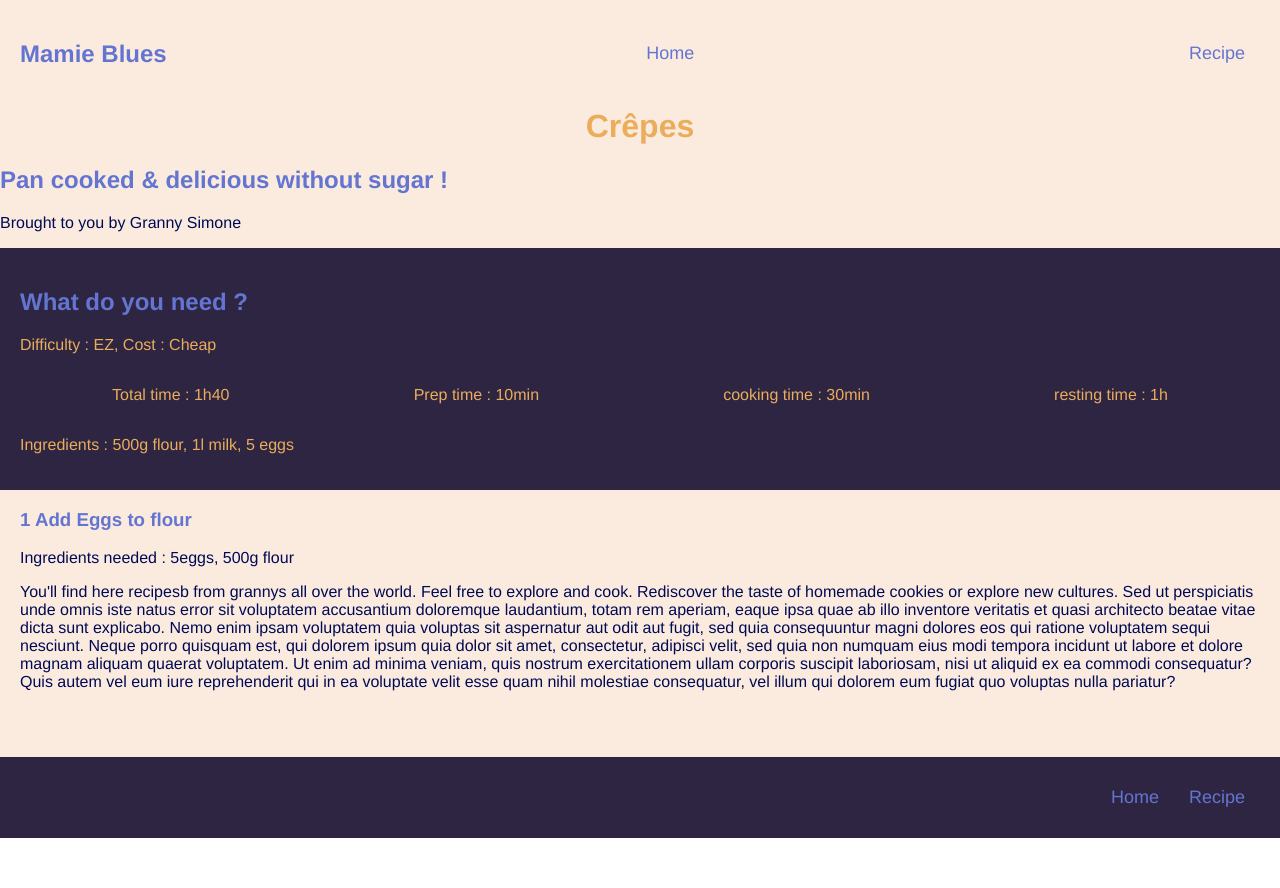
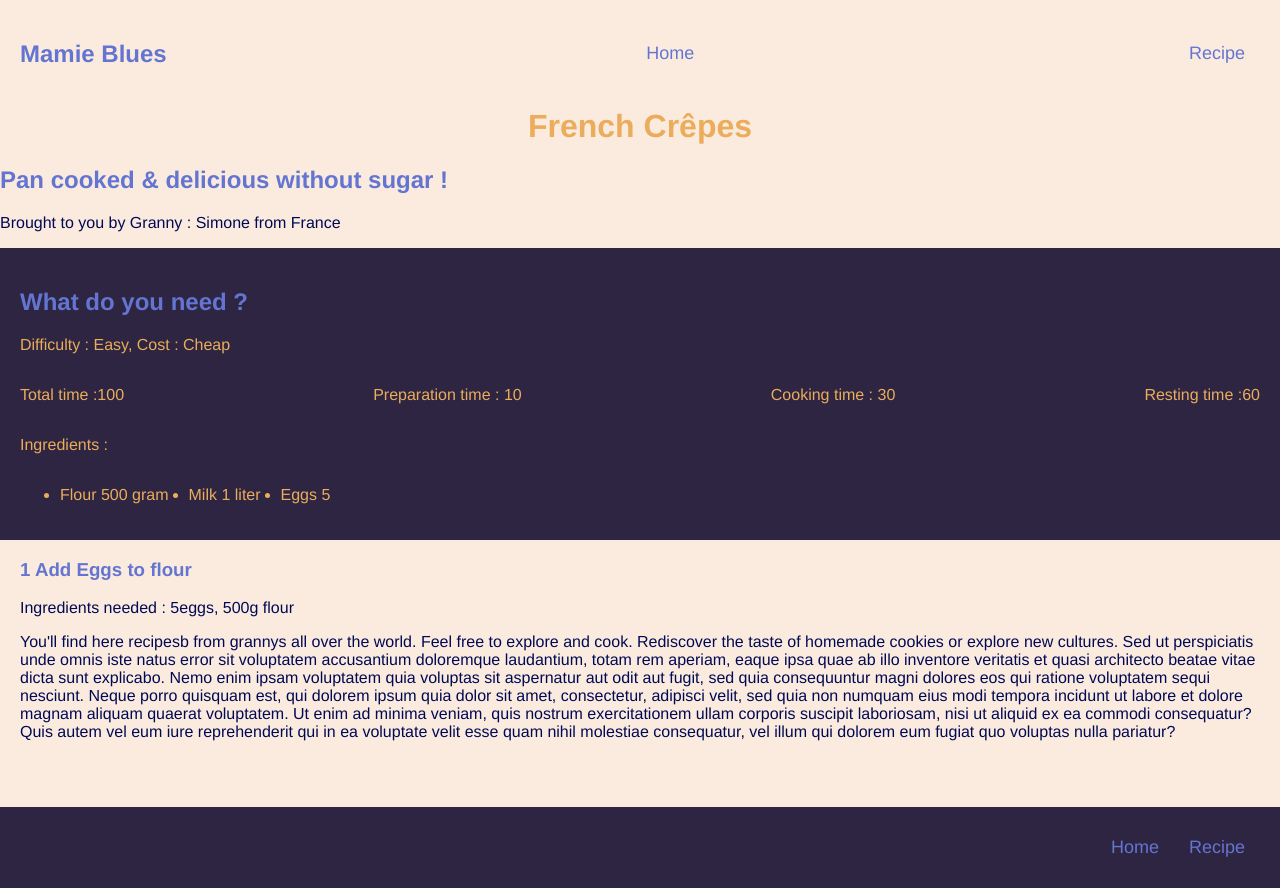
Before and after one commit to Elo-LH/mamie-blues, a React (Create React App) app: page /recipe in a window 1280 px wide. Before the commit the page ends 838 px from the top, so only its background shows below. Built offline with nearby package versions, Linux system fonts and the light colour scheme.

Commit message:
feat: add time and ingredients to recipe

```diff
--- a/src/assets/recipesData.json
+++ b/src/assets/recipes.js
@@ -1,15 +1,15 @@
-{
-    "recipe": {
+export const recipes = [
+    {
         "id": "0000001",
-        "name": "french crêpes",
+        "name": "French Crêpes",
         "description": "Pan cooked & delicious without sugar !",
         "author": {
-                "name": "simone",
-                "country": "france"
+                "name": "Simone",
+                "country": "France"
             },
-        "difficulty": "easy",
-        "cost": "cheap",
-        "time": {
+        "difficulty": "Easy",
+        "cost": "Cheap",
+        "timing": {
             "preparation" : 10,
             "cooking": 30,
             "resting": 60,
@@ -17,17 +17,17 @@
         },
         "ingredients" : [
             {
-                "name" : "flour",
+                "name" : "Flour",
                 "quantity" : 500,
                 "metric" : "gram"
             },
             {
-                "name" : "milk",
+                "name" : "Milk",
                 "quantity" : 1,
                 "metric" : "liter"
             },
             {
-                "name" : "eggs",
+                "name" : "Eggs",
                 "quantity" : 5,
                 "metric" : null
             }
@@ -38,12 +38,12 @@
                 "name" : "Add eggs to flour",
                 "ingredients" : [
                     {
-                        "name" : "flour",
+                        "name" : "Flour",
                         "quantity" : 500,
                         "metric" : "gram"
                     },
                     {
-                        "name" : "eggs",
+                        "name" : "Eggs",
                         "quantity" : 5,
                         "metric" : null
                     }
@@ -57,7 +57,7 @@
                 "name" : "Add milk to mix",
                 "ingredients" : [
                     {
-                        "name" : "milk",
+                        "name" : "Milk",
                         "quantity" : 1,
                         "metric" : "liter"
                     }
@@ -86,4 +86,4 @@
             }
         ]
     }
-}
+]
--- /dev/null
+++ b/src/components/Ingredients/index.jsx
@@ -0,0 +1,51 @@
+import colors from '../../utils/style/colors'
+import styled from 'styled-components'
+import { recipes } from '../../assets/recipes'
+
+const IngredientsWrapper = styled.div`
+  display: flex;
+  flex-direction: column;
+  justify-content: center;
+  align-items: start;
+`
+
+const IngredientsTitle = styled.p`
+  color: ${colors.secondary};
+`
+
+const IngredientsList = styled.ul`
+  color: ${colors.secondary};
+  display: flex;
+  justify-content: center;
+  align-items: center;
+  flex-wrap: wrap;
+`
+
+const IngredientText = styled.li`
+  color: ${colors.secondary};
+  padding-right: 20px;
+`
+
+function Ingredients() {
+  const ingredients = recipes.reduce(
+    (acc, recipe) =>
+      recipe.id === '0000001' ? acc.concat(recipe.ingredients) : acc,
+    []
+  )
+  console.log(ingredients)
+
+  return (
+    <IngredientsWrapper>
+      <IngredientsTitle>Ingredients : </IngredientsTitle>
+      <IngredientsList>
+        {ingredients.map((ingredient) => (
+          <IngredientText key={ingredient.name}>
+            {ingredient.name} {ingredient.quantity} {ingredient.metric}
+          </IngredientText>
+        ))}
+      </IngredientsList>
+    </IngredientsWrapper>
+  )
+}
+
+export default Ingredients
--- /dev/null
+++ b/src/components/Time/index.jsx
@@ -0,0 +1,30 @@
+import colors from '../../utils/style/colors'
+import styled from 'styled-components'
+import { recipes } from '../../assets/recipes'
+
+const TimeWrapper = styled.div`
+  display: flex;
+  justify-content: space-between;
+  align-items: center;
+`
+
+const TimeText = styled.p`
+  color: ${colors.secondary};
+`
+function Step() {
+  const time = recipes.reduce((acc, recipe) =>
+    recipe.id === '0000001' ? acc.concat(recipe.timing) : acc
+  )
+  console.log(time)
+
+  return (
+    <TimeWrapper>
+      <TimeText>Total time :{time.timing.total}</TimeText>
+      <TimeText>Preparation time : {time.timing.preparation}</TimeText>
+      <TimeText>Cooking time : {time.timing.cooking}</TimeText>
+      <TimeText>Resting time :{time.timing.resting}</TimeText>
+    </TimeWrapper>
+  )
+}
+
+export default Step
--- a/src/pages/Recipe/index.jsx
+++ b/src/pages/Recipe/index.jsx
@@ -1,6 +1,10 @@
 import styled from 'styled-components'
 import colors from '../../utils/style/colors'
 import Step from '../../components/Step'
+import Time from '../../components/Time'
+import Ingredients from '../../components/Ingredients'
+
+import { recipes } from '../../assets/recipes'
 
 const Title = styled.h1`
   color: ${colors.secondary};
@@ -37,28 +41,27 @@ const Author = styled.p`
   text-align: justify;
 `
 
-const StepsWrapper = styled.div`
-  background-color: ${colors.backgroundLight};
-  padding: 20px;
-`
-
-function Home() {
+function Recipe() {
+  const recipe = recipes.reduce((acc, recipe) =>
+    recipe.id === '0000001' ? acc.concat(recipe) : null
+  )
   return (
     <RecipeWrapper>
-      <Title>Crêpes</Title>
-      <Subtitle>Pan cooked & delicious without sugar !</Subtitle>
-      <Author> Brought to you by Granny Simone</Author>
+      <Title key={recipe.id}>{recipe.name}</Title>
+      <Subtitle>{recipe.description}</Subtitle>
+      <Author>
+        {' '}
+        Brought to you by Granny : {recipe.author.name} from{' '}
+        {recipe.author.country}
+      </Author>
 
       <OverviewWrapper>
         <Subtitle>What do you need ?</Subtitle>
-        <OverviewText> Difficulty : EZ, Cost : Cheap</OverviewText>
-        <TimeWrapper>
-          <OverviewText>Total time : 1h40</OverviewText>
-          <OverviewText>Prep time : 10min</OverviewText>
-          <OverviewText>cooking time : 30min</OverviewText>
-          <OverviewText>resting time : 1h</OverviewText>
-        </TimeWrapper>
-        <OverviewText> Ingredients : 500g flour, 1l milk, 5 eggs</OverviewText>
+        <OverviewText>
+          Difficulty : {recipe.difficulty}, Cost : {recipe.cost}
+        </OverviewText>
+        <Time />
+        <Ingredients />
       </OverviewWrapper>
 
       <Step />
@@ -66,4 +69,4 @@ function Home() {
   )
 }
 
-export default Home
+export default Recipe
```
